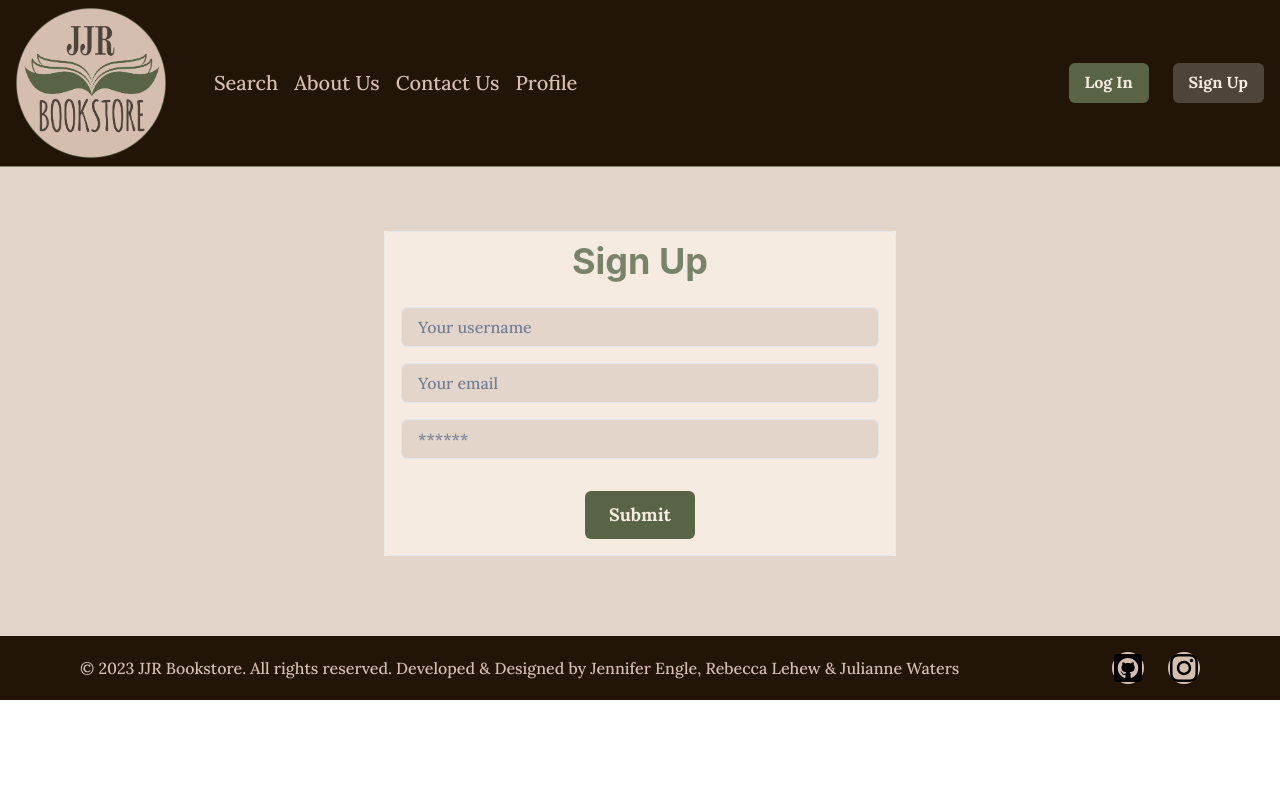
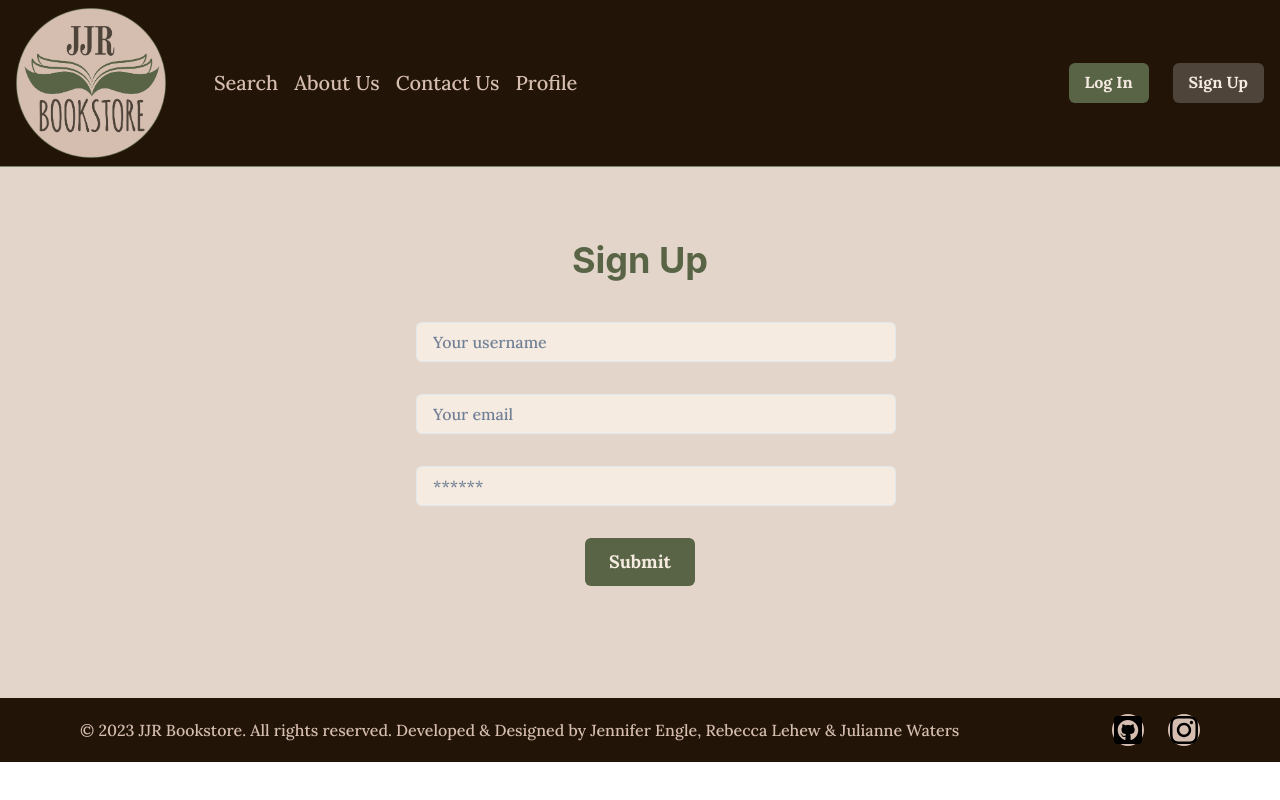
Before and after one commit to jengle-dev/JJR-Bookstore, a React (Create React App) app in the folder client/: page /signup in a window 1280 px wide. Built offline with nearby package versions, Linux system fonts and the light colour scheme.

Commit message:
made forms look more similar

```diff
--- a/client/src/pages/Login.js
+++ b/client/src/pages/Login.js
@@ -10,8 +10,9 @@ import Auth from '../utils/auth';
 
 const LoginStyles = styled.div`
 background-color: var(--ecruPrincess);
+padding-bottom: 12rem;
 Input {
-  width: 50%;
+  width: 40%;
   background-color: var(--ivoryGoddess);
   color: var(--licorice);
   margin: 1rem;
--- a/client/src/pages/Signup.js
+++ b/client/src/pages/Signup.js
@@ -15,7 +15,8 @@ background-color: var(--ecruPrincess);
 padding: 4rem;
 Input {
   color: var(--licorice);
-  background-color: var(--ecruPrincess);
+  background-color: var(--ivoryGoddess);
+  margin: 1rem;
 }
 Button {
   margin-top: 1rem;
@@ -56,12 +57,11 @@ const Signup = () => {
 
   return (
     <SignUpStyles>
-    <Box display="flex" justifyContent="center" marginBottom="4">
-      <Box backgroundColor="ivoryGoddess.900" width="100%" maxWidth="lg">
-        <Box borderWidth="1px" borderRadius="md" overflow="hidden">
+    <Box display="flex" justifyContent="center" marginBottom="8">
+      <Box backgroundColor="ecruPrincess.900" width="100%" maxWidth="lg">
           <Heading
             as="h4"
-            color="mossyRock.900"
+            color="oliveCoat.900"
             padding="2"
           >
             Sign Up
@@ -122,7 +122,6 @@ const Signup = () => {
           </Box>
         </Box>
       </Box>
-    </Box>
     </SignUpStyles>
   );
 };
```
